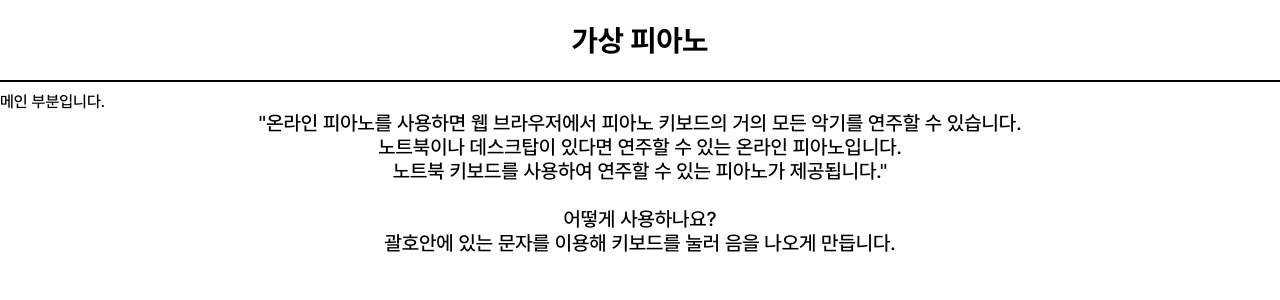
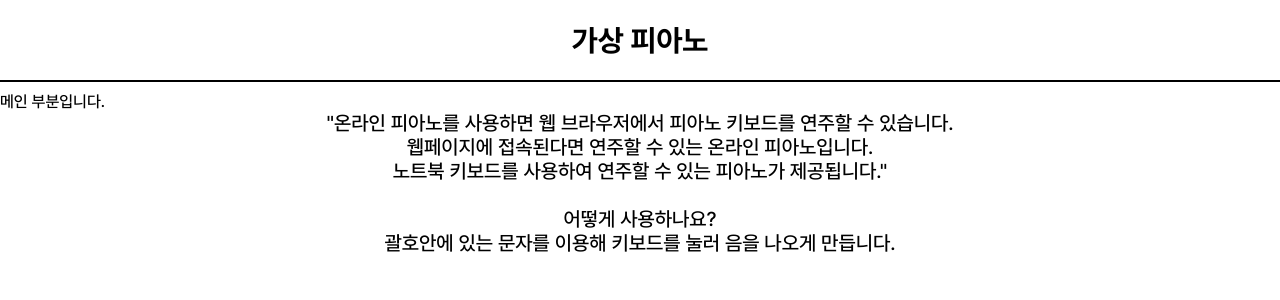
Before and after one commit to whdjh/OnlinePiano, a Next.js app in the folder next-version/: page / in a window 1280 px wide. Shown: the top 300 px of the page. Built offline with nearby package versions, Linux system fonts and the light colour scheme.

Commit message:
feat: 설명 수정

```diff
--- a/next-version/src/components/Footer.tsx
+++ b/next-version/src/components/Footer.tsx
@@ -4,8 +4,8 @@ export default function Footer() {
   return (
     <>
       <div className={styles.container}>
-        "온라인 피아노를 사용하면 웹 브라우저에서 피아노 키보드의 거의 모든 악기를 연주할 수 있습니다.
-        <br />노트북이나 데스크탑이 있다면 연주할 수 있는 온라인 피아노입니다.
+        "온라인 피아노를 사용하면 웹 브라우저에서 피아노 키보드를 연주할 수 있습니다.
+        <br />웹페이지에 접속된다면 연주할 수 있는 온라인 피아노입니다.
         <br />노트북 키보드를 사용하여 연주할 수 있는 피아노가 제공됩니다."
       </div>
       <div className={styles.container}>
```
